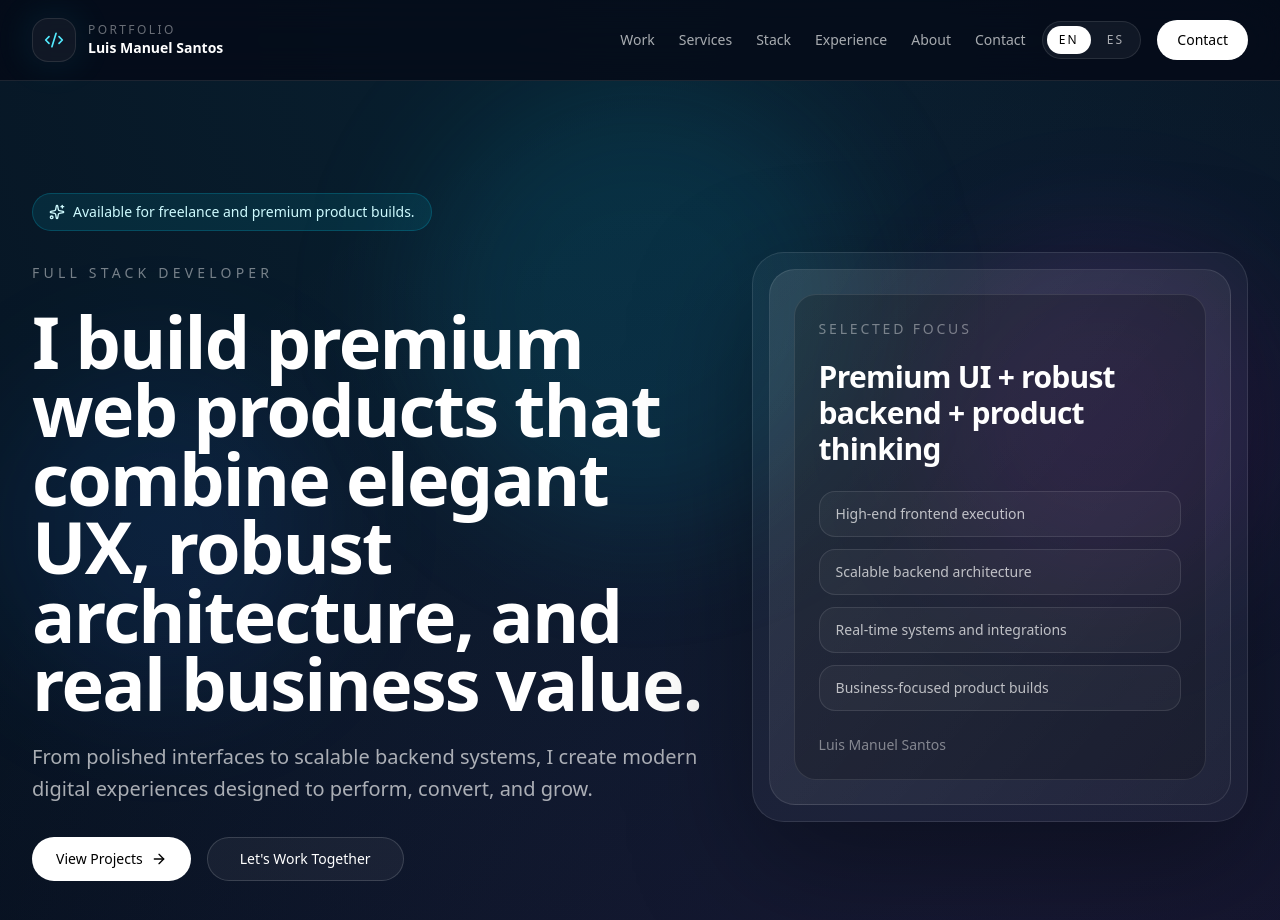
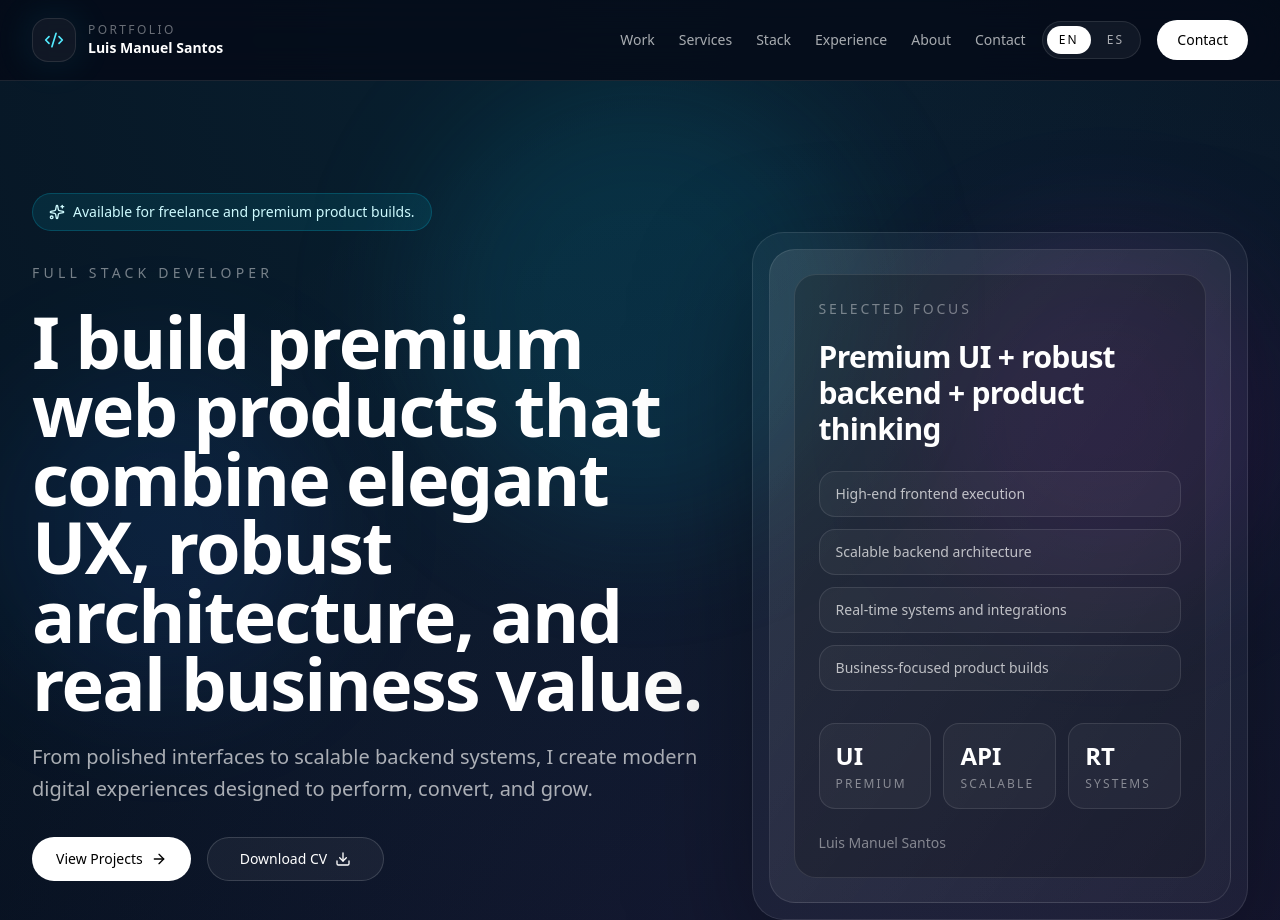
Before and after one commit to RusoMDK/luis-manuel-santos-portfolio, a Next.js app: page /en in a window 1280 px wide. Shown: the top 920 px of the page. Built offline with nearby package versions, Linux system fonts and the light colour scheme.

Commit message:
feat: enhance hero with cv download and premium proof chips

```diff
--- a/components/marketing/sections/hero-section.tsx
+++ b/components/marketing/sections/hero-section.tsx
@@ -1,4 +1,4 @@
-import { ArrowRight, Sparkles } from "lucide-react";
+import { ArrowRight, Download, Sparkles } from "lucide-react";
 import { useTranslations } from "next-intl";
 import { siteConfig } from "@/config/site";
 import { AnimatedReveal } from "@/components/common/animated-reveal";
@@ -52,14 +52,29 @@
               </a>
 
               <a
-                href="#contact"
+                href={siteConfig.cv}
+                target="_blank"
+                rel="noreferrer"
                 className={cn(
                   buttonVariants({ size: "lg", variant: "outline" }),
                   "rounded-full border-white/15 bg-white/5 text-white hover:bg-white/10 hover:text-white",
                 )}
               >
-                {t("secondaryCta")}
+                {t("downloadCv")}
+                <Download className="ml-2 h-4 w-4" />
               </a>
+            </div>
+
+            <div className="flex flex-wrap gap-3 pt-2">
+              <div className="rounded-full border border-white/10 bg-white/[0.04] px-4 py-2 text-sm text-white/70">
+                {siteConfig.availability}
+              </div>
+              <div className="rounded-full border border-white/10 bg-white/[0.04] px-4 py-2 text-sm text-white/70">
+                {siteConfig.location}
+              </div>
+              <div className="rounded-full border border-white/10 bg-white/[0.04] px-4 py-2 text-sm text-white/70">
+                Next.js · Node.js · Product UI
+              </div>
             </div>
           </AnimatedReveal>
 
@@ -94,6 +109,33 @@
                     ))}
                   </div>
 
+                  <div className="mt-8 grid grid-cols-3 gap-3">
+                    <div className="rounded-2xl border border-white/10 bg-white/[0.04] p-4">
+                      <div className="text-2xl font-semibold text-white">
+                        UI
+                      </div>
+                      <div className="mt-1 text-xs uppercase tracking-[0.18em] text-white/45">
+                        Premium
+                      </div>
+                    </div>
+                    <div className="rounded-2xl border border-white/10 bg-white/[0.04] p-4">
+                      <div className="text-2xl font-semibold text-white">
+                        API
+                      </div>
+                      <div className="mt-1 text-xs uppercase tracking-[0.18em] text-white/45">
+                        Scalable
+                      </div>
+                    </div>
+                    <div className="rounded-2xl border border-white/10 bg-white/[0.04] p-4">
+                      <div className="text-2xl font-semibold text-white">
+                        RT
+                      </div>
+                      <div className="mt-1 text-xs uppercase tracking-[0.18em] text-white/45">
+                        Systems
+                      </div>
+                    </div>
+                  </div>
+
                   <p className="mt-6 text-sm text-white/45">
                     {siteConfig.name}
                   </p>
--- a/config/site.ts
+++ b/config/site.ts
@@ -8,6 +8,9 @@
   email: "luismanuelsantos.dev@gmail.com",
   github: "https://github.com/tuusuario",
   linkedin: "https://linkedin.com/in/tuusuario",
+  cv: "/docs/luis-manuel-santos-cv.pdf",
+  availability: "Available for freelance",
+  location: "Miami, FL",
 } as const;
 
 export const projects = [
--- a/messages/en.json
+++ b/messages/en.json
@@ -19,6 +19,7 @@
     "description": "From polished interfaces to scalable backend systems, I create modern digital experiences designed to perform, convert, and grow.",
     "primaryCta": "View Projects",
     "secondaryCta": "Let's Work Together",
+    "downloadCv": "Download CV",
     "focusLabel": "Selected Focus",
     "focusTitle": "Premium UI + robust backend + product thinking",
     "bullet1": "High-end frontend execution",
--- a/messages/es.json
+++ b/messages/es.json
@@ -19,6 +19,7 @@
     "description": "Desde interfaces pulidas hasta sistemas backend escalables, creo experiencias digitales modernas diseñadas para rendir, convertir y crecer.",
     "primaryCta": "Ver proyectos",
     "secondaryCta": "Trabajemos juntos",
+    "downloadCv": "Descargar CV",
     "focusLabel": "Enfoque principal",
     "focusTitle": "UI premium + backend robusto + visión de producto",
     "bullet1": "Ejecución frontend de alto nivel",
```
